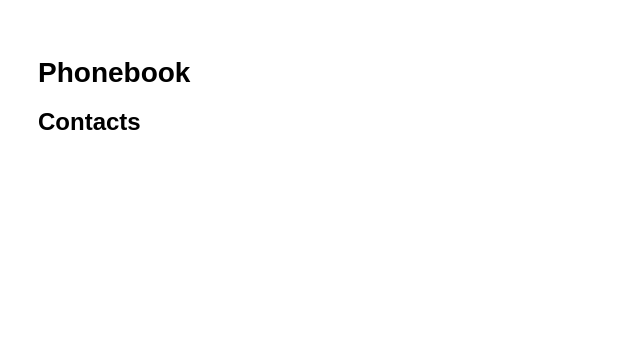
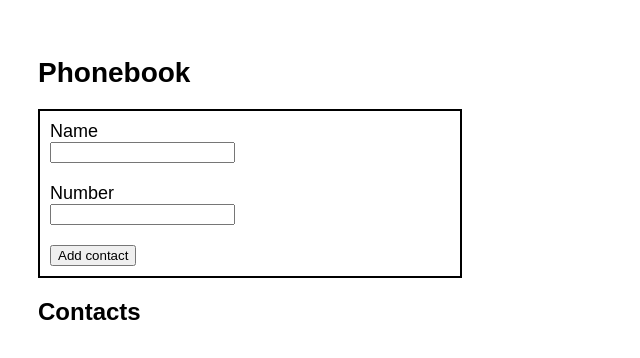
Before and after one commit to valik-kinakh/goit-react-hw-02-phonebook, a React (Create React App) app: page / in a window 1280 px wide. Shown: the top 358 px of the page, without its empty margins (0-640 px from the left). Built offline with nearby package versions, Linux system fonts and the light colour scheme; the HTML template or start-up script is replaced by a standard one.

Commit message:
add contact form

```diff
--- a/package.json
+++ b/package.json
@@ -13,6 +13,7 @@
     "react": "^18.1.0",
     "react-dom": "^18.1.0",
     "react-scripts": "5.0.1",
+    "uuid": "^9.0.0",
     "web-vitals": "^2.1.3"
   },
   "scripts": {
--- a/src/components/App.jsx
+++ b/src/components/App.jsx
@@ -1,10 +1,24 @@
 import Title from './common/Title';
 import SubTitle from './common/SubTitle';
+import ContactForm from './ContactForm';
+import { useEffect, useState } from 'react';
 
 export const App = () => {
+  const [contacts, setContacts] = useState([]);
+
+  const addContact = contact => {
+    setContacts(prevState => [...prevState, contact]);
+  };
+
+  useEffect(() => {
+    console.log(contacts);
+  }, [contacts]);
+
   return (
     <div className="app">
       <Title title="Phonebook" />
+      <ContactForm addContact={addContact} />
+
       <SubTitle title="Contacts" />
     </div>
   );
--- /dev/null
+++ b/src/components/ContactForm/ContactForm.js
@@ -0,0 +1,50 @@
+import React, { useRef } from 'react';
+import Proptypes from 'prop-types';
+import Label from '../common/Label';
+import { v4 as uuidv4 } from 'uuid';
+import s from './ContactForm.module.css';
+
+const ContactForm = ({ addContact }) => {
+  const name = useRef();
+  const number = useRef();
+
+  const handleSubmit = e => {
+    e.preventDefault();
+    addContact({
+      name: name.current.value,
+      number: number.current.value,
+      id: uuidv4(),
+    });
+  };
+
+  return (
+    <section className={s.form}>
+      <form onSubmit={handleSubmit}>
+        <div className={s.container}>
+          <Label htmlFor="name" text="Name" />
+          <input id="name" ref={name} required />
+        </div>
+        <div className={s.container}>
+          <Label htmlFor="number" text="Number" />
+          <input
+            ref={number}
+            id="number"
+            type="tel"
+            name="number"
+            pattern="\+?\d{1,4}?[-.\s]?\(?\d{1,3}?\)?[-.\s]?\d{1,4}[-.\s]?\d{1,4}[-.\s]?\d{1,9}"
+            title="Phone number must be digits and can contain spaces, dashes, parentheses and can start with +"
+            required
+          />
+        </div>
+
+        <button type="submit">Add contact</button>
+      </form>
+    </section>
+  );
+};
+
+ContactForm.propTypes = {
+  addContact: Proptypes.func.isRequired,
+};
+
+export default ContactForm;
--- /dev/null
+++ b/src/components/ContactForm/ContactForm.module.css
@@ -0,0 +1,14 @@
+.form{
+  border: 2px solid black;
+  padding: 10px;
+  margin: 20px 0;
+  max-width: 400px;
+}
+
+.container:first-child{
+  margin-top: 0;
+}
+
+.container{
+  margin: 20px 0;
+}
--- /dev/null
+++ b/src/components/ContactForm/index.js
@@ -0,0 +1 @@
+export { default } from './ContactForm';
--- /dev/null
+++ b/src/components/common/Label/Label.js
@@ -0,0 +1,18 @@
+import React from 'react';
+import Proptypes from 'prop-types';
+import s from './Label.module.css';
+
+const Label = ({ text, htmlFor }) => {
+  return (
+    <label className={s.label} htmlFor={htmlFor}>
+      {text}
+    </label>
+  );
+};
+
+Label.propTypes = {
+  text: Proptypes.string.isRequired,
+  htmlFor: Proptypes.string.isRequired,
+};
+
+export default Label;
--- /dev/null
+++ b/src/components/common/Label/Label.module.css
@@ -0,0 +1,4 @@
+.label{
+  font-size: 18px;
+  display: block;
+}
--- /dev/null
+++ b/src/components/common/Label/index.js
@@ -0,0 +1 @@
+export { default } from './Label';
```
Also changed, not shown: 1 other file (tests, documents, lock files or other folders).
